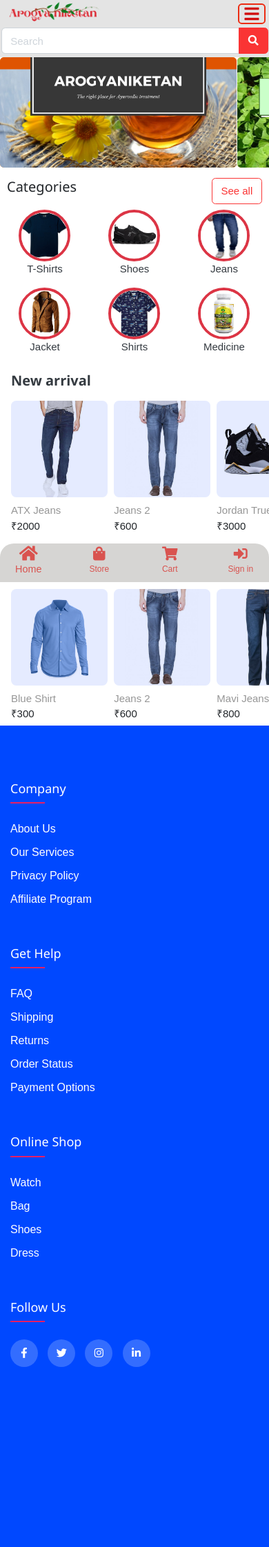
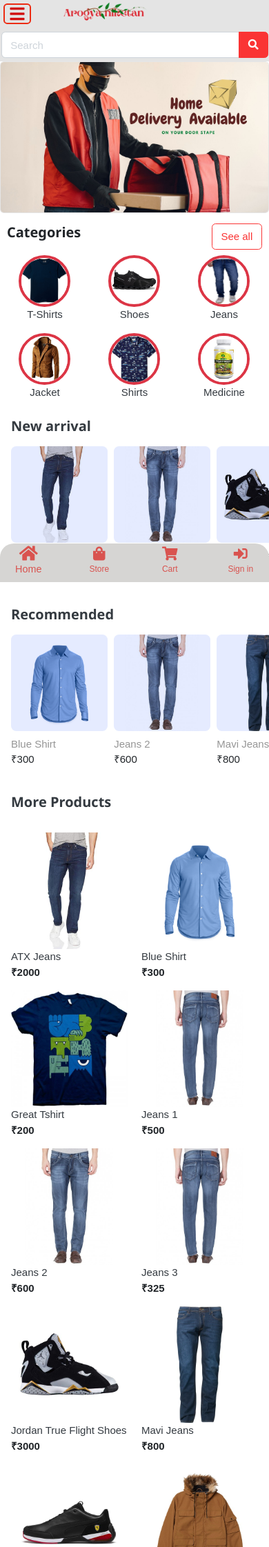
Before and after one commit to Akash-Kumar-Sen/grandhtl, a Django app: page / in a window 390 px wide. Shown: the top 2243 px of the page at 69% size. Before the commit the page ends 1982 px from the top, so only its background shows below. Run offline with Django 3.2, Linux system fonts and the light colour scheme; data comes from the database, SQL or seed files in the repository; both versions use the stored data as it was after the commit; data that the repository does not hold is empty; some libraries are stand-ins or nearby versions; some web fonts are replaced.

Commit message:
Modifications with ui

```diff
--- a/templates/accounts/register.html
+++ b/templates/accounts/register.html
@@ -18,7 +18,7 @@
         <div class="card mx-auto" style="max-width:520px; margin-top:20px; border-radius: 20px;">
           <article class="card-body">
             {% include 'includes/alerts.html' %}
-            <header class="mb-4"><h4 class="card-title">Sign up</h4></header>
+            <header class="mb-4"><h4 class="card-title"><strong>Sign Up</strong></h4></header>
 
             <form action="{% url 'register' %}" method="POST">
               {% csrf_token %}
@@ -65,7 +65,7 @@
             </form>
           </article><!-- card-body.// -->
         </div> <!-- card .// -->
-        <p class="text-center mt-4">Have an account? <a href="{% url 'login' %}">Log In</a></p>
+        <p class="text-center mt-4">Have an account? <a href="{% url 'login' %}" class="text-primary">Log In</a></p>
         <br><br>
     <!-- ============================ COMPONENT REGISTER  END.// ================================= -->
 
--- a/templates/home.html
+++ b/templates/home.html
@@ -22,29 +22,23 @@
 	<img class="mySlides" src="{%static 'images/banners/slide2.jpg' %}" style="width:100%;height: 500px;">
 	<img class="mySlides" src="{%static 'images/banners/slide3.jpg' %}" style="width:100%;height: 500px;">
 	</a>
-	<button class="w3-button w3-black w3-display-left" onclick="plusDivs(-1)" style="margin-left: 180px;">&#10094;</button>
-  	<button class="w3-button w3-black w3-display-right" onclick="plusDivs(1)"style="margin-right: 180px;">&#10095;</button>
-  </div>
+	</div>
   <!-- ============================ COMPONENT BANNER 7  END .// =========================== -->
   <script>
-	  	var slideIndex = 1;
-		showDivs(slideIndex);
+	  	var slideIndex = 0;
+		showSlides();
 
-		function plusDivs(n) {
-		showDivs(slideIndex += n);
+		function showSlides() {
+		var i;
+		var slides = document.getElementsByClassName("mySlides");
+		for (i = 0; i < slides.length; i++) {
+			slides[i].style.display = "none";
 		}
-
-		function showDivs(n) {
-		var i;
-		var x = document.getElementsByClassName("mySlides");
-		if (n > x.length) {slideIndex = 1}
-		if (n < 1) {slideIndex = x.length} ;
-		for (i = 0; i < x.length; i++) {
-			x[i].style.display = "none";
+		slideIndex++;
+		if (slideIndex > slides.length) {slideIndex = 1}
+		slides[slideIndex-1].style.display = "block";
+		setTimeout(showSlides, 2000); // Change image every 2 seconds
 		}
-		x[slideIndex-1].style.display = "block";
-		}
-
   </script>
 </section><!--Destop Section main end-->
 
@@ -52,18 +46,34 @@
 
 <!-- ========================= SECTION MAIN Mobile// ========================= -->
 <section class="mb-2 scroll-horizontal mobile-banner" style="margin-top: 0px;padding-top: 0px;">
-	<a href="{% url 'store' %}" class="item-slider card-banner">
-        <div class="card-body bg-warning" style="width:100%;height:160px; background-image: url('{%static 'images/banners/slide4.jpg' %}');"> </div>
-    </a>
-    <a href="{% url 'store' %}" class="item-slider card-banner">
-        <div class="card-body bg-warning" style="width:100%;height:160px; background-image: url('{%static 'images/banners/slide1.jpg' %}');"> </div>
-    </a>
-    <a href="{% url 'store' %}" class="item-slider card-banner">
-        <div class="card-body bg-warning" style="width:100%;height:160px; background-image: url('{%static 'images/banners/slide2.jpg' %}');"> </div>
-    </a>
-    <a href="{% url 'store' %}" class="item-slider card-banner">
-        <div class="card-body bg-warning" style="width:100%;height:160px; background-image: url('{%static 'images/banners/slide3.jpg' %}');"> </div>
-    </a>
+
+	<!-- ============================ COMPONENT BOOTSTRAP CARD WITH  IMG ================================= -->
+	<div class="row">
+		<div class="col-md-4">
+			<div class="card">
+			  <img src="{%static 'images/banners/slide4.jpg' %}" class="card-img mobSlides">
+			  <img src="{%static 'images/banners/slide1.jpg' %}" class="card-img mobSlides">
+			  <img src="{%static 'images/banners/slide2.jpg' %}" class="card-img mobSlides">
+			  <img src="{%static 'images/banners/slide3.jpg' %}" class="card-img mobSlides">
+			</div>
+		</div> <!-- col.// -->
+	</div>
+	<script>
+		var slideIndex = 0;
+		showSlides();
+
+		function showSlides() {
+		var i;
+		var slides = document.getElementsByClassName("mobSlides");
+		for (i = 0; i < slides.length; i++) {
+			slides[i].style.display = "none";
+		}
+		slideIndex++;
+		if (slideIndex > slides.length) {slideIndex = 1}
+		slides[slideIndex-1].style.display = "block";
+		setTimeout(showSlides, 2000); // Change image every 2 seconds
+		}
+	</script>
 </section><!--Mobole Section Main end-->
 
 
@@ -72,7 +82,7 @@
 	<div class="container round-category">
 		<header class="section-heading">
 			<a href="{% url 'store' %}" class="btn btn-outline-danger float-right">See all</a>
-			<h4 class="section-title">Categories</h4>
+			<h4 class="section-title"><strong>Categories</strong></h4>
 		</header><!-- sect-heading -->
 
 		<div class="row">
@@ -227,7 +237,79 @@
 	</div><!-- container // -->
 	</section>
 	<!-- ========================= SECTION  END// ========================= -->
+	<div>
+		<br>
+	</div>
+	<h4 class="title-section mobile-appear"><strong>More Products</strong></h4>
+	<section class="padding-x mobile-appear">
+        <div class="row">
+            {% for product in products %}
+            <div class="col-6 col-sm-6 col-md-4">
+                <a href="#" class="product-sm mb-3">
+                    <div class="img-wrap"> <a href="{{product.get_url}}"><img src="{{ product.images.url }}" style="max-width: 100%;height:auto;"></a></div>
+                    <div class="text-wrap">
+                        <a href="{{product.get_url}}">{{product.product_name}}<p class="title text-truncate"></p></a>
+                        <div class="price">₹{{product.price}}</div> <!-- price-wrap.// -->
+                    </div>
+                </a>
+            </div> <!-- col.// -->
+            {% endfor %}
+        </div> <!-- row end -->
 
+    </section> <!-- section body .// -->
+
+<div class="mobile-appear" style="padding: 0px;margin: 0px;">
+		<div class="col-md-4" >
+				<article class="card card-body" style="align-items: center;">
+					<figure class="itemside">
+						<div class="aside">
+							<span class="icon-sm rounded-circle bg-primary">
+								<i class="fa fa-money-bill-alt white"></i>
+							</span>
+						</div>
+						<figcaption class="info">
+							<h5 class="title"><strong>Reasonable prices</strong></h5>
+							<p>Lorem ipsum dolor sit amet, consectetur adipisicing elit, sed do eiusmod
+							tempor incididunt ut labor </p>
+						</figcaption>
+					</figure> <!-- iconbox // -->
+				</article> <!-- panel-lg.// -->
+		</div><!-- col // -->
+		<div class="col-md-4">
+				<article class="card card-body" style="align-items: center;">
+					<figure class="itemside">
+						<div class="aside">
+							<span class="icon-sm rounded-circle bg-secondary">
+								<i class="fa fa-comment-dots white"></i>
+							</span>
+						</div>
+						<figcaption class="info">
+							<h5 class="title"><strong>Customer support 24/7</strong> </h5>
+							<p>Lorem ipsum dolor sit amet, consectetur adipisicing elit, sed do eiusmod
+							tempor incididunt ut labor </p>
+						</figcaption>
+					</figure> <!-- iconbox // -->
+				</article> <!-- panel-lg.// -->
+		</div><!-- col // -->
+		<div class="col-md-4">
+				<article class="card card-body" style="align-items: center;">
+					<figure class="itemside">
+						<div class="aside">
+							<span class="icon-sm rounded-circle bg-success">
+								<i class="fa fa-truck white"></i>
+							</span>
+						</div>
+						<figcaption class="info">
+							<h5 class="title"><strong>Quick delivery</strong></h5>
+							<p>Lorem ipsum dolor sit amet, consectetur adipisicing elit, sed do eiusmod
+							tempor incididunt ut labor </p>
+						</figcaption>
+					</figure> <!-- iconbox // -->
+				</article> <!-- panel-lg.// -->
+		</div><!-- col // -->
+	<br>
+	<br>
+</div>
 </body>
 </html>
 
--- a/templates/includes/navbar.html
+++ b/templates/includes/navbar.html
@@ -66,12 +66,13 @@
 <!--Appear in mobile view-->
 <div class="mobile-appear dashboard-dissapear">
 	<header class="app-header bg-light" style="height: 40px;margin:auto;">
-		<a class="navbar-brand" href="{% url 'home' %}" style="transform: scale(2);">
+		<div class="" style="position:absolute;left:0;margin-left: 5px;margin-right: 15px;">
+			<button class="btn btn-header" type="button" data-trigger="#sidebar_left" style="border: 2px solid rgb(236, 44, 19); padding: 1px;" ><i class="fa fa-bars" style="color: rgb(209, 14, 14);"></i></button>
+		</div>
+		<a class="navbar-brand" href="{% url 'home' %}" style="transform: scale(1.4); margin-left: 75px;">
 			<img src="{%static 'images/logo.png'%}" class="logo-mobile">
 		</a>
-		<div class="" style="position:absolute;right:0;">
-			<button class="btn btn-header" type="button" data-trigger="#sidebar_left" style="border: 2px solid rgb(236, 44, 19); padding: 1px;" ><i class="fa fa-bars" style="color: rgb(209, 14, 14);"></i></button>
-		</div>
+
 		<aside class="offcanvas" id="sidebar_left">
 			<div class="card-body bg-danger">
 				<button class="btn-close close text-white">&times;</button>
@@ -83,7 +84,7 @@
 			</div>
 			<nav class="nav-sidebar"><i class=""></i>
 				<a href="{% url 'home' %}"> <i class="fa fa-home"></i> Home</a>
-				<a href="{% url 'store' %}"> <i class="fas fa-shopping-bag"></i>Shop</a>
+				<a href="{% url 'store' %}"> <i class="fas fa-shopping-bag"></i> Shop</a>
 				<a href="{% url 'aboutus' %}">  <i class="fa fa-info-circle"></i> About us</a>
 				<a href="index.html">  <i class="fa fa-building"></i> Company</a>
 				{% if user.id is not None %}
@@ -100,7 +101,7 @@
 			</nav>
 		</aside>
 	</header> <!-- section-header.// -->
-	<div class="bg-light" style="align-items: center;margin:auto;padding-bottom: 5px;">
+	<div class="bg-light" style="align-items: center;margin:auto;padding-bottom: 5px;padding-top: 6px;">
 		<form action="{% url 'search' %}" class="search" method='GET'>
 			<div class="input-group w-100">
 				<input type="text" class="form-control" style="width:60%;" placeholder="Search" name="keyword" required>
```
Also changed, not shown: requirements.txt (+15 -2 lines), templates/accounts/login.html (+4 -4 lines), db.sqlite3, ecom/static/images/logo.png, static/images/logo.png.
